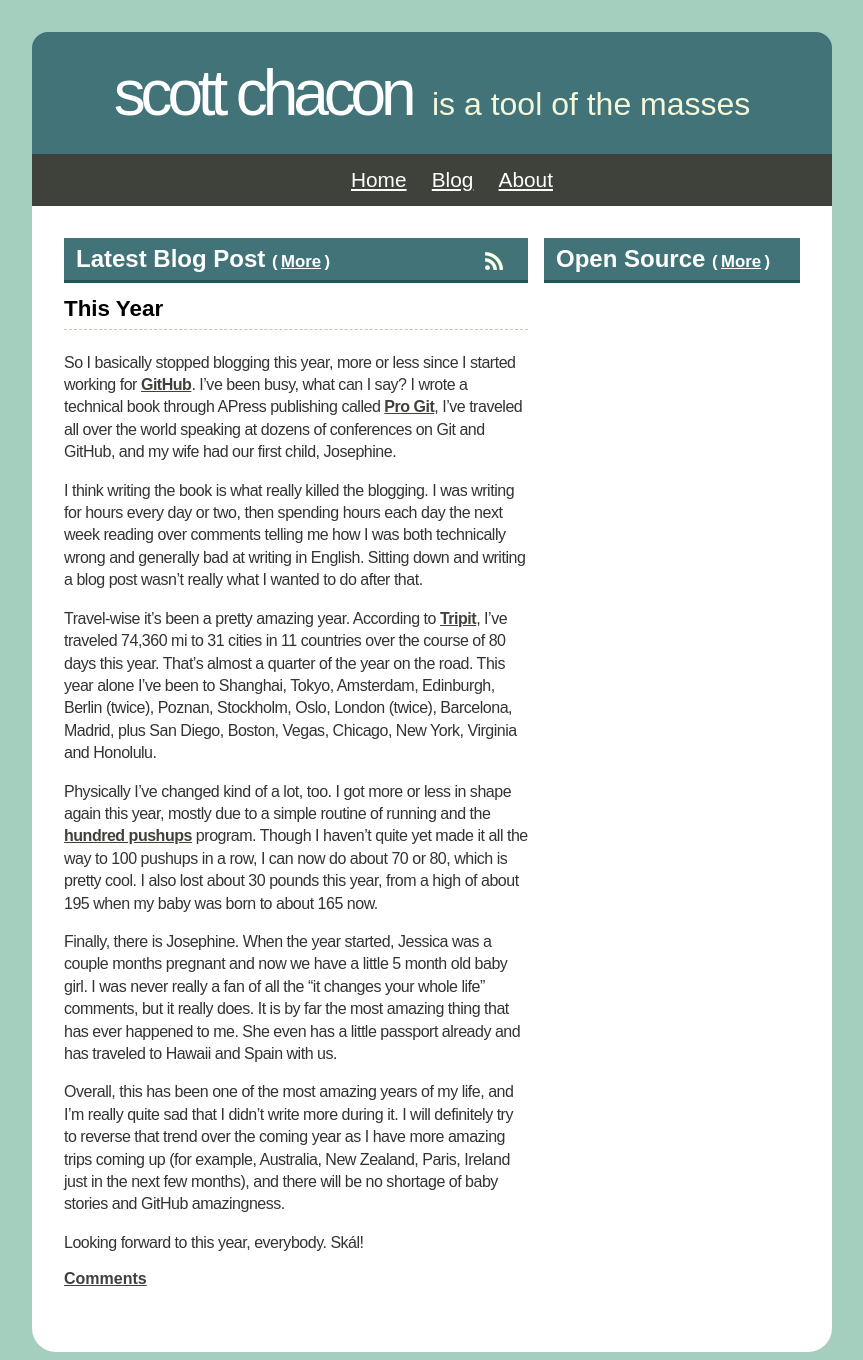
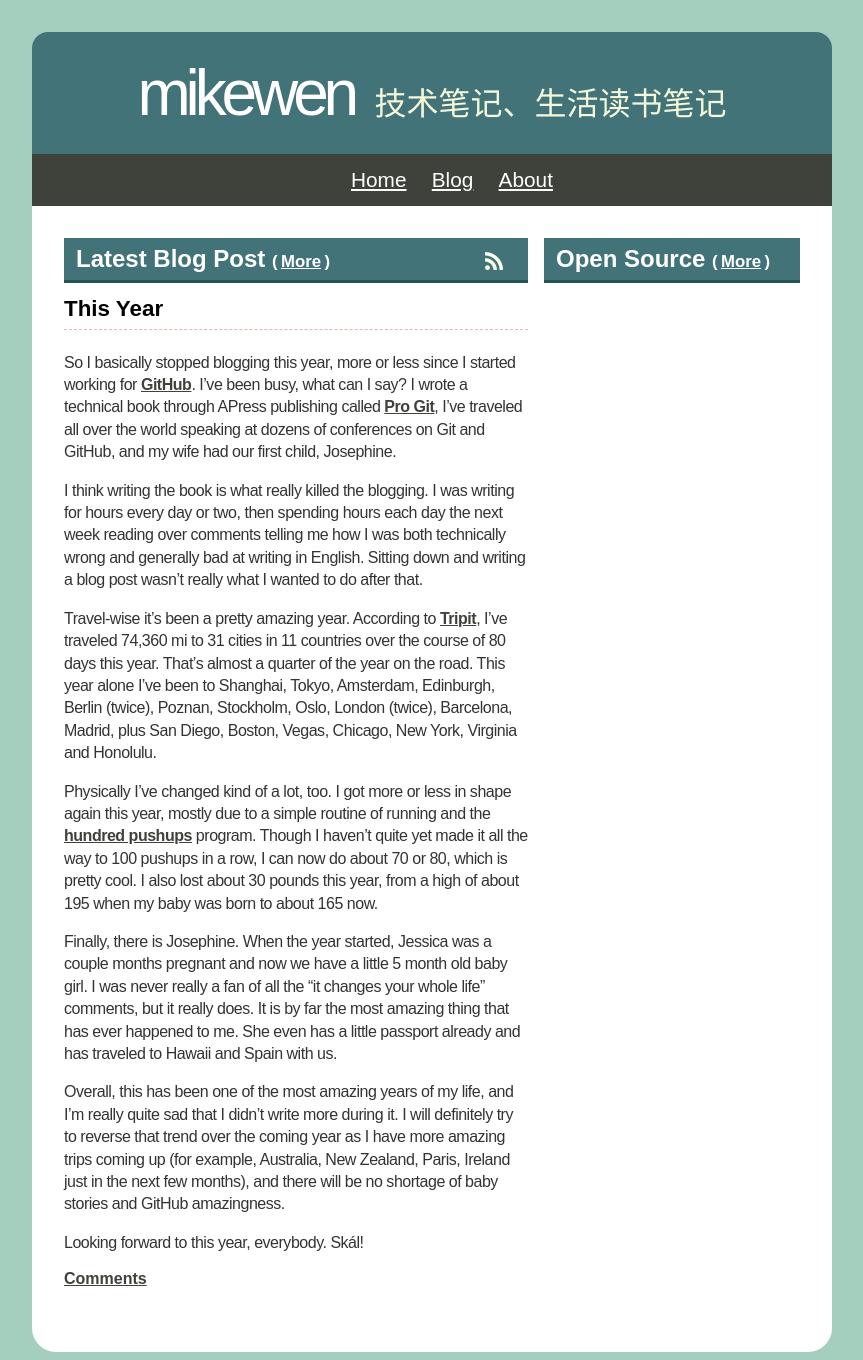
Before and after one commit to mountainswen/mikewen.github.com, a Jekyll site: the page built from index.html, in a window 1280 px wide. Shown: the whole page, without its empty margins (208-1071 px from the left). Built offline with Jekyll 4.4.1, drawn with Linux system fonts in a browser that asks for light colours.

Commit message:
master layout update

```diff
--- a/_layouts/master.html
+++ b/_layouts/master.html
@@ -13,8 +13,8 @@
   <body>
     <div id='wrapper'>
       <div id='header'>
-        <h1>Scott Chacon</h1>
-        <h2>is a tool of the masses</h2>
+        <h1>mikewen</h1>
+        <h2>技术笔记、生活读书笔记</h2>
       </div>
       <div id='menu'>
         <ul>
```
